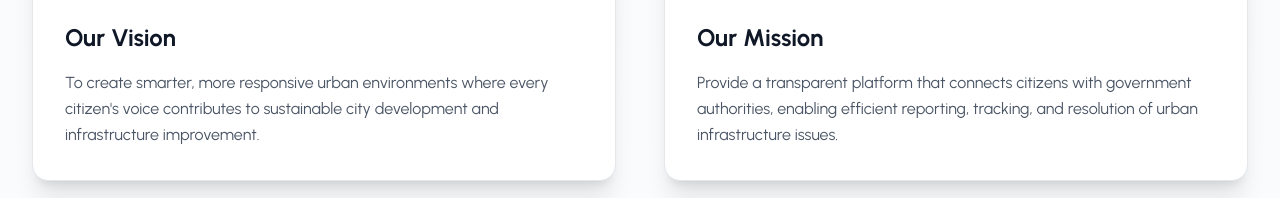
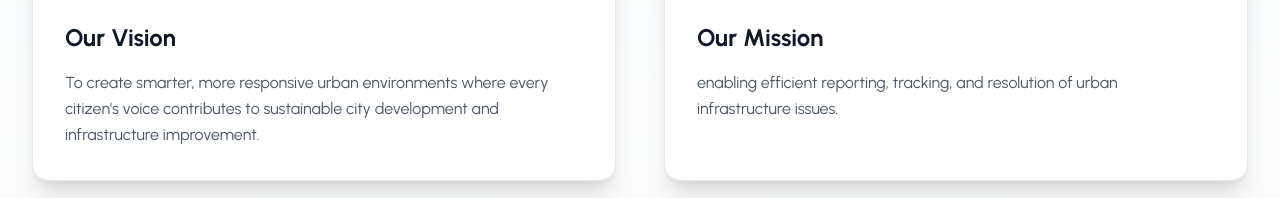
Before and after one commit to Wasin87/Urban-insight, a React (Vite) app: page /aboutUs in a window 1280 px wide. Shown: the part 744-942 px from the top of the page. Built offline with nearby package versions, Linux system fonts and the light colour scheme; no server answers.

Commit message:
Some heading change

```diff
--- a/src/Pages/AboutUs/AboutUs.jsx
+++ b/src/Pages/AboutUs/AboutUs.jsx
@@ -57,7 +57,7 @@ const AboutUs = () => {
               </div>
               <h2 className="text-2xl font-bold text-gray-900 dark:text-white mb-4">Our Mission</h2>
               <p className="text-gray-600 dark:text-gray-300 leading-relaxed">
-                Provide a transparent platform that connects citizens with government authorities,
+
                 enabling efficient reporting, tracking, and resolution of urban infrastructure issues.
               </p>
             </div>
```
